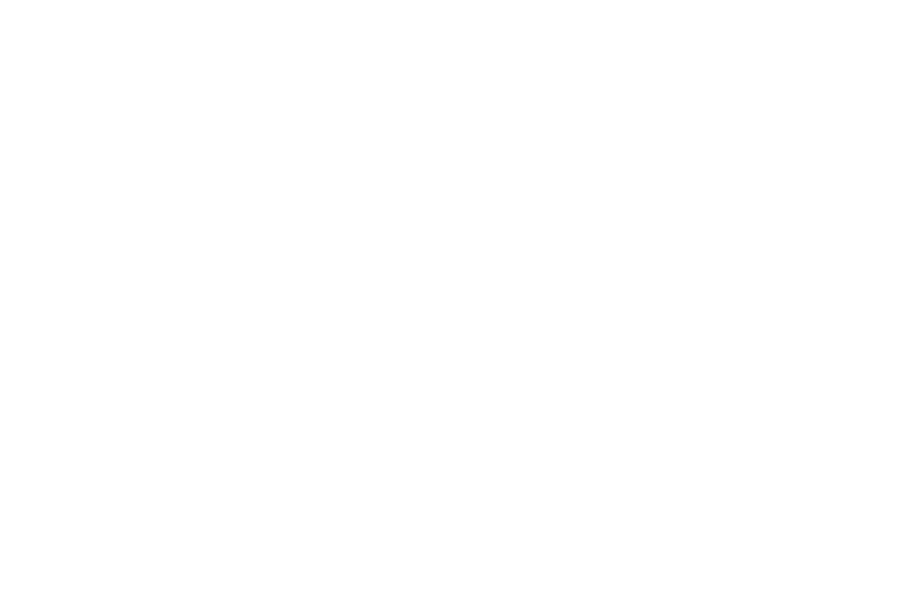
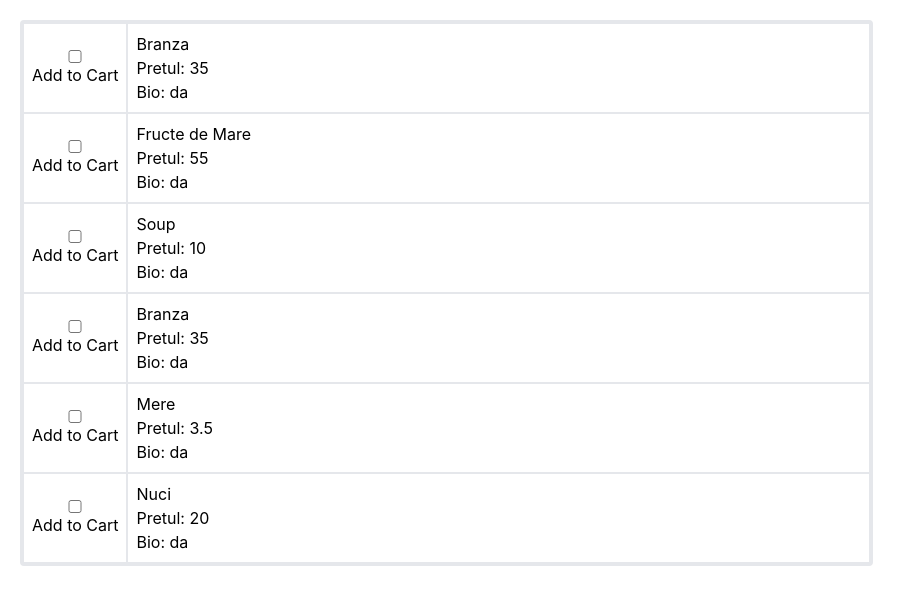
Before and after one commit to snaake20/first-exercise, a React (Create React App) app: page / in a window 1280 px wide. Shown: the top 604 px of the page, without its empty margins (0-916 px from the left). Built offline with nearby package versions, Linux system fonts and the light colour scheme.

Commit message:
second commit

```diff
--- a/package.json
+++ b/package.json
@@ -39,12 +39,15 @@
     ]
   },
   "devDependencies": {
+    "autoprefixer": "^10.4.7",
     "eslint": "^8.19.0",
     "eslint-config-prettier": "^8.5.0",
     "eslint-plugin-prettier": "^4.2.1",
     "eslint-plugin-react": "^7.30.1",
     "eslint-plugin-react-hooks": "^4.6.0",
+    "postcss": "^8.4.14",
     "prettier": "^2.7.1",
-    "prop-types": "^15.8.1"
+    "prop-types": "^15.8.1",
+    "tailwindcss": "^3.1.4"
   }
 }
--- /dev/null
+++ b/postcss.config.js
@@ -0,0 +1,6 @@
+module.exports = {
+  plugins: {
+    tailwindcss: {},
+    autoprefixer: {},
+  },
+}
--- a/src/App.css
+++ b/src/App.css
@@ -1,3 +1,6 @@
+@tailwind base;
+@tailwind components;
+@tailwind utilities;
 .App {
   text-align: center;
 }
--- a/src/App.js
+++ b/src/App.js
@@ -3,7 +3,7 @@
 
 function App() {
   return (
-    <div id='app'>
+    <div id='app' className=''>
       <Products />
     </div>
   )
--- a/src/components/Order.jsx
+++ b/src/components/Order.jsx
@@ -0,0 +1,13 @@
+
+
+const Order = (props) => {
+    const { name, price} = props;
+    return(
+    <div className='border-b-2 border-gray last:border-b-0 bg-white flex'>
+      <div>
+        <p>{name}</p>
+        <p>{price}</p>
+      </div>
+    </div>
+    )
+}
--- a/src/components/OrderList.jsx
+++ b/src/components/OrderList.jsx
@@ -0,0 +1,5 @@
+import React from "react";
+
+export const OrderList = (props) => {
+
+}
--- a/src/components/Product.jsx
+++ b/src/components/Product.jsx
@@ -1,26 +1,38 @@
 import PropTypes from 'prop-types'
+// import './index.css'
+
 
 export const Product = (props) => {
-    const {name, price, bio} = props;
-    console.log(props)
+    const { name, price, bio} = props;
+    const product = {
+      id: props.id,
+      name: props.name,
+      price: props.price,
+    }
+    const onClickHandler = (e) => {
+      props.onClick(product, e.target.checked)
+    }
+
   return (
-    <div className='product'>
-      <div className='product__cart'>
-        <input type='checkbox' className='product__cart-add'>
-          Add to Cart
-        </input>
+    <div id='product' className='border-b-2 border-gray last:border-b-0 bg-white flex'>
+      <div id='product__cart' className='flex flex-col align-center justify-center border-r-2 border-gray p-2'>
+        <input type='checkbox' className='product__cart-add'  onClick={onClickHandler} />
+        <label >Add to Cart</label>
       </div>
-      <div className='product__info'>
+      <div className='product__info p-2'>
         <p>{name}</p>
         <p className='product__price'>Pretul: {price}</p>
-        <p>Bio: {bio ? 'DA' : 'NU'}</p>
+        <p>Bio: {bio ? 'da' : 'nu'}</p>
       </div>
     </div>
+
   )
 }
 
 Product.propTypes = {
+  id: PropTypes.number,
   name: PropTypes.string.isRequired,
   price: PropTypes.number.isRequired,
   bio: PropTypes.bool.isRequired,
+  onClick: PropTypes.func.isRequired
 }
--- a/src/components/Products.jsx
+++ b/src/components/Products.jsx
@@ -1,23 +1,44 @@
 import React, {useEffect, useState} from 'react'
 import { Product } from './Product'
 import fakeData from './data/fakeData.json'
+// import './index.css'
 
 const Products = () => {
 
     const [products, setProducts] = useState([]);
+    const [orderList, setOrderList] = useState([]);
 
     useEffect(() => {
         setProducts(fakeData.data);
     }, [])
-    console.log(products)
+
+    const handleClick = (product, isChecked) => {
+      if (isChecked === true) {
+        setOrderList(prev => [product, ...prev])
+      }
+      else {
+        setOrderList(prev => prev.filter(p => p.id !== product.id))
+      }
+      console.log(orderList)
+
+    }
+
+    // console.log(products)
   return (
-    <>
+    <div className='flex flex-col justify-center w-2/3 mx-5 my-5 border-4 border-gray rounded '>
       {products.map(product => {
         // console.log(product)
         const {name, price, bio} = product.attributes;
-        <Product id={product.id} name={name} price={price} bio={bio} />
+        return (<Product key={product.id} name={name} price={price} bio={bio} onClick={handleClick} />
+      )
       })}
-    </>
+      {/* {orderList.map(order => {
+        // console.log(order)
+        const {id, name, price, bio} = order;
+        return (<Order key={id} name={name} price={price} bio={bio} onClick={handleClick} />
+      )
+      })} */}
+    </div>
   )
 }
 export default Products;
--- a/src/index.css
+++ b/src/index.css
@@ -1,3 +1,7 @@
+@tailwind base;
+@tailwind components;
+@tailwind utilities;
+
 body {
   margin: 0;
   font-family: -apple-system, BlinkMacSystemFont, 'Segoe UI', 'Roboto', 'Oxygen',
--- /dev/null
+++ b/tailwind.config.js
@@ -0,0 +1,10 @@
+/** @type {import('tailwindcss').Config} */
+module.exports = {
+  content: [
+    "./src/**/*.{js,jsx,ts,tsx}",
+  ],
+  theme: {
+    extend: {},
+  },
+  plugins: [],
+}
```
Also changed, not shown: 1 other file (tests, documents, lock files or other folders).
